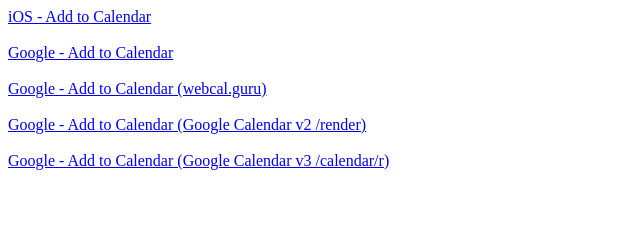
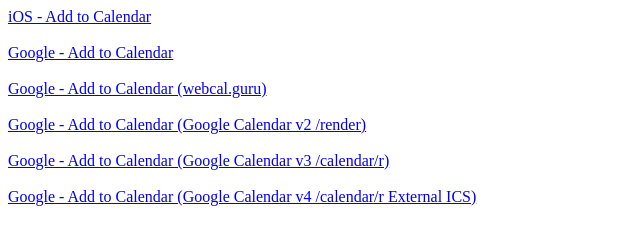
Before and after one commit to gabriel-gsv/calendar, a plain HTML site: page index.html in a window 1280 px wide. Shown: the whole page, without its empty margins (0-640 px from the left). Drawn offline with Linux system fonts and the light colour scheme.

Commit message:
Add link to external ICS

```diff
--- a/index.html
+++ b/index.html
@@ -39,8 +39,16 @@
     <!-- https://calendar.google.com/calendar/r?cid=<webcal-link> -->
     <br/>
     <div>
-    <a href="https://calendar.google.com/calendar/r?cid=webcal://calendar.google.com/calendar/ical/c_a340e89fb9a9a05894103f9c03dd2fa87a08e3f89b6b44ed42ceb8edbf4cd484%40group.calendar.google.com/public/basic.ics" target="_blank">
+    <a href="https://calendar.google.com/calendar/r?cid=webcal://calendar.google.com/calendar/ical/c_a340e89fb9a9a05894103f9c03dd2fa87a08e3f89b6b44ed42ceb8edbf4cd484%40group.calendar.google.com/public/basic.ics">
         Google - Add to Calendar (Google Calendar v3 /calendar/r)
+    </a>
+    </div>
+
+    <!-- https://gabriel-gsv.github.io/calendar.github.io/calendar.ics -->
+    <br/>
+    <div>
+    <a href="https://calendar.google.com/calendar/r?cid=webcal://gabriel-gsv.github.io/calendar.github.io/calendar.ics">
+        Google - Add to Calendar (Google Calendar v4 /calendar/r External ICS)
     </a>
     </div>
 
```
